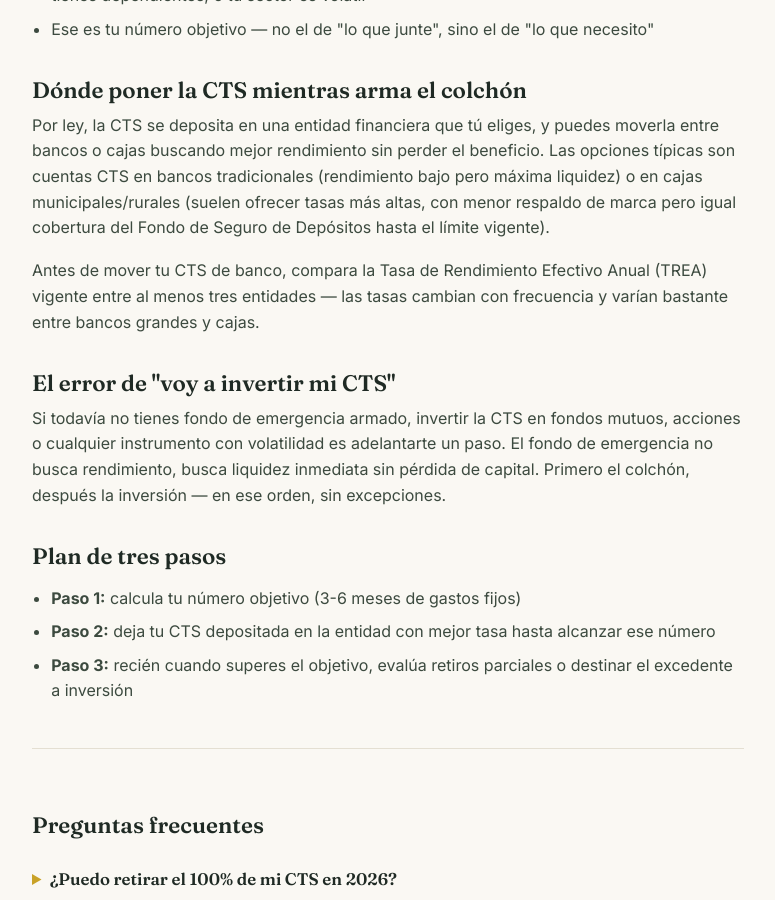
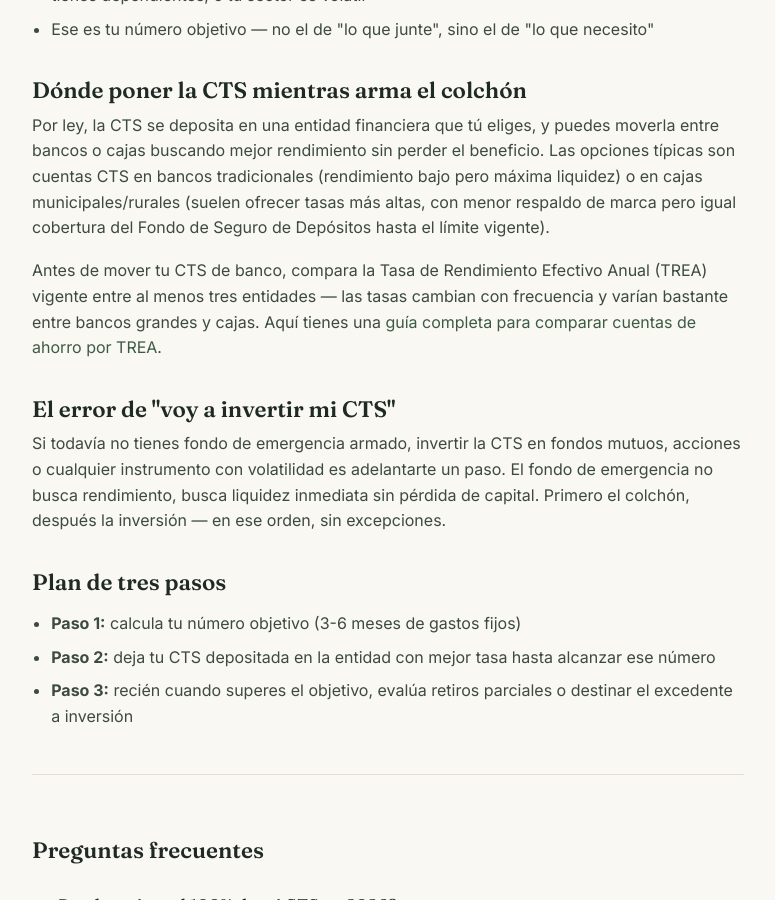
Before and after one commit to cguillenh22/modoahorro, a Jekyll site: the page built from _articulos/fondo-emergencia-cts.html, in a window 1280 px wide and 900 px high, scrolled down 2096 px. Shown: the whole window, without its empty margins (252-1027 px from the left). Built offline with Jekyll 4.4.1, drawn with Linux system fonts in a browser that asks for light colours.

Commit message:
Update fondo-emergencia-cts.html

```diff
--- a/_articulos/fondo-emergencia-cts.html
+++ b/_articulos/fondo-emergencia-cts.html
@@ -73,7 +73,7 @@ read_time: 8
 
     <h2>Dónde poner la CTS mientras arma el colchón</h2>
     <p>Por ley, la CTS se deposita en una entidad financiera que tú eliges, y puedes moverla entre bancos o cajas buscando mejor rendimiento sin perder el beneficio. Las opciones típicas son cuentas CTS en bancos tradicionales (rendimiento bajo pero máxima liquidez) o en cajas municipales/rurales (suelen ofrecer tasas más altas, con menor respaldo de marca pero igual cobertura del Fondo de Seguro de Depósitos hasta el límite vigente).</p>
-    <p>Antes de mover tu CTS de banco, compara la Tasa de Rendimiento Efectivo Anual (TREA) vigente entre al menos tres entidades — las tasas cambian con frecuencia y varían bastante entre bancos grandes y cajas.</p>
+    <p>Antes de mover tu CTS de banco, compara la Tasa de Rendimiento Efectivo Anual (TREA) vigente entre al menos tres entidades — las tasas cambian con frecuencia y varían bastante entre bancos grandes y cajas. Aquí tienes una <a href="../articulos/cuentas-ahorro-digitales-peru.html">guía completa para comparar cuentas de ahorro por TREA</a>.</p>
 
     <h2>El error de "voy a invertir mi CTS"</h2>
     <p>Si todavía no tienes fondo de emergencia armado, invertir la CTS en fondos mutuos, acciones o cualquier instrumento con volatilidad es adelantarte un paso. El fondo de emergencia no busca rendimiento, busca liquidez inmediata sin pérdida de capital. Primero el colchón, después la inversión — en ese orden, sin excepciones.</p>
```
